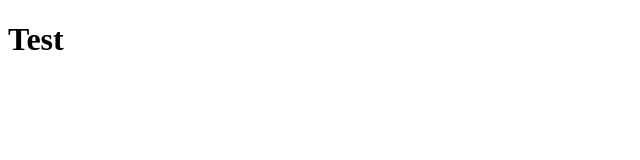
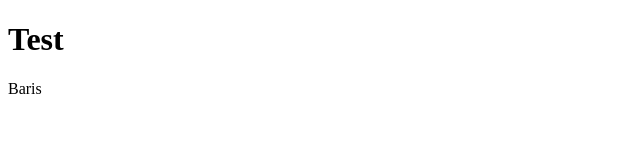
Before and after one commit to gbadnanzain/test, a plain HTML site: page index.html in a window 1280 px wide. Shown: the full height of the page, 0-640 px from the left. Drawn offline with Linux system fonts and the light colour scheme.

```diff
--- a/index.html
+++ b/index.html
@@ -7,5 +7,6 @@
 </head>
 <body>
     <h1>Test </h1>
+    <tr>Baris</tr>
 </body>
 </html>
```
